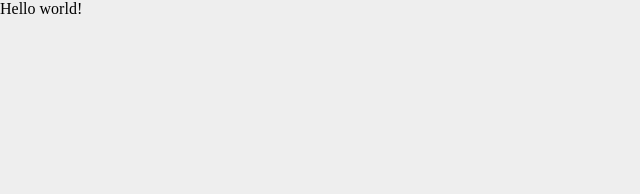
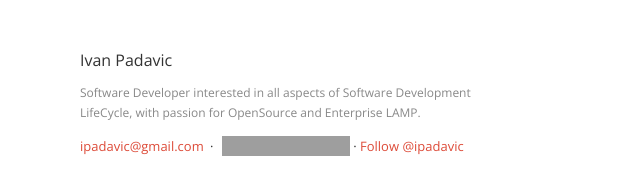
Before and after one commit to ipadavic/ipadavic.github.com, a plain HTML site: page index.html in a window 1280 px wide. Shown: the whole page, without its empty margins (0-640 px from the left). Drawn offline with nearby package versions, Linux system fonts and the light colour scheme; grey boxes are pictures that could not be loaded.

Commit message:
Added some minimal info about me

```diff
--- a/index.html
+++ b/index.html
@@ -2,10 +2,21 @@
 <html lang="en">
 	<head>
 	<meta charset=utf-8>
-	<title>Ivan Padavic</title>
-	<link rel="stylesheet" href="light.css" />
+		<title>Ivan Padavic</title>
+		<link rel="stylesheet" href="light.css" />
 	</head>
 	<body>
-		Hello world!
+		<section itemscope itemtype="http://data-vocabulary.org/Person" id="content">
+			<h1 itemprop="name">Ivan Padavic</h1>
+			<p class="small fade" itemprop="description">Software Developer interested in all aspects of Software Development LifeCycle, with passion for OpenSource and Enterprise LAMP.</p>
+			<p class="contacts">
+				<a itemprop="email" href="mailto:ipadavic@gmail.com">ipadavic@gmail.com</a>
+				&middot;
+				<iframe src="http://ghbtns.com/github-btn.html?user=ipadavic&type=follow" allowtransparency="true" frameborder="0" scrolling="0" width="128" height="20"></iframe>
+				&middot;
+				<a href="https://twitter.com/ipadavic" class="twitter-follow-button" data-show-count="false">Follow @ipadavic</a>
+				<script>!function(d,s,id){var js,fjs=d.getElementsByTagName(s)[0];if(!d.getElementById(id)){js=d.createElement(s);js.id=id;js.src="//platform.twitter.com/widgets.js";fjs.parentNode.insertBefore(js,fjs);}}(document,"script","twitter-wjs");</script>
+			</p>
+		</section>
 	</body>
 </html>
--- a/light.css
+++ b/light.css
@@ -1,5 +1,55 @@
-html,body{
-	background: #eee;
+@charset 'UTF-8';
+@import url(http://fonts.googleapis.com/css?family=Open+Sans:300italic,400italic,400,300,700);
+
+html, body{
 	padding:0px;
 	margin:0px;
+	zoom: 1;
+	font-size: 13px;
+	line-height: 20px;
+	font-family: 'Open Sans', Helvetica, Arial, sans-serif;
+	font-smoothing: antialiased;
+	color:#333;
 }
+
+.small{
+	font-size: 12px;
+}
+
+.fade{
+	color:#888;
+}
+
+#content{
+	width:400px;
+	margin-left:80px;
+	margin-top:50px;
+}
+
+.contacts a{
+	margin-right: 3px;
+	color:#DD4B39;
+	text-decoration: none;
+}
+
+.contacts iframe{
+	margin-bottom: -5px;
+	margin-left:5px;
+}
+
+h1{
+	font-weight: 400;
+	font-size: 16px;
+}
+
+h2{
+	font-size: 14px;
+	font-weight: 400;
+	color:#555;
+	border-bottom: 1px dashed #e0e0e0;
+	padding-bottom: 5px;
+}
+
+#experience{
+	margin-top: 50px;
+}
```
